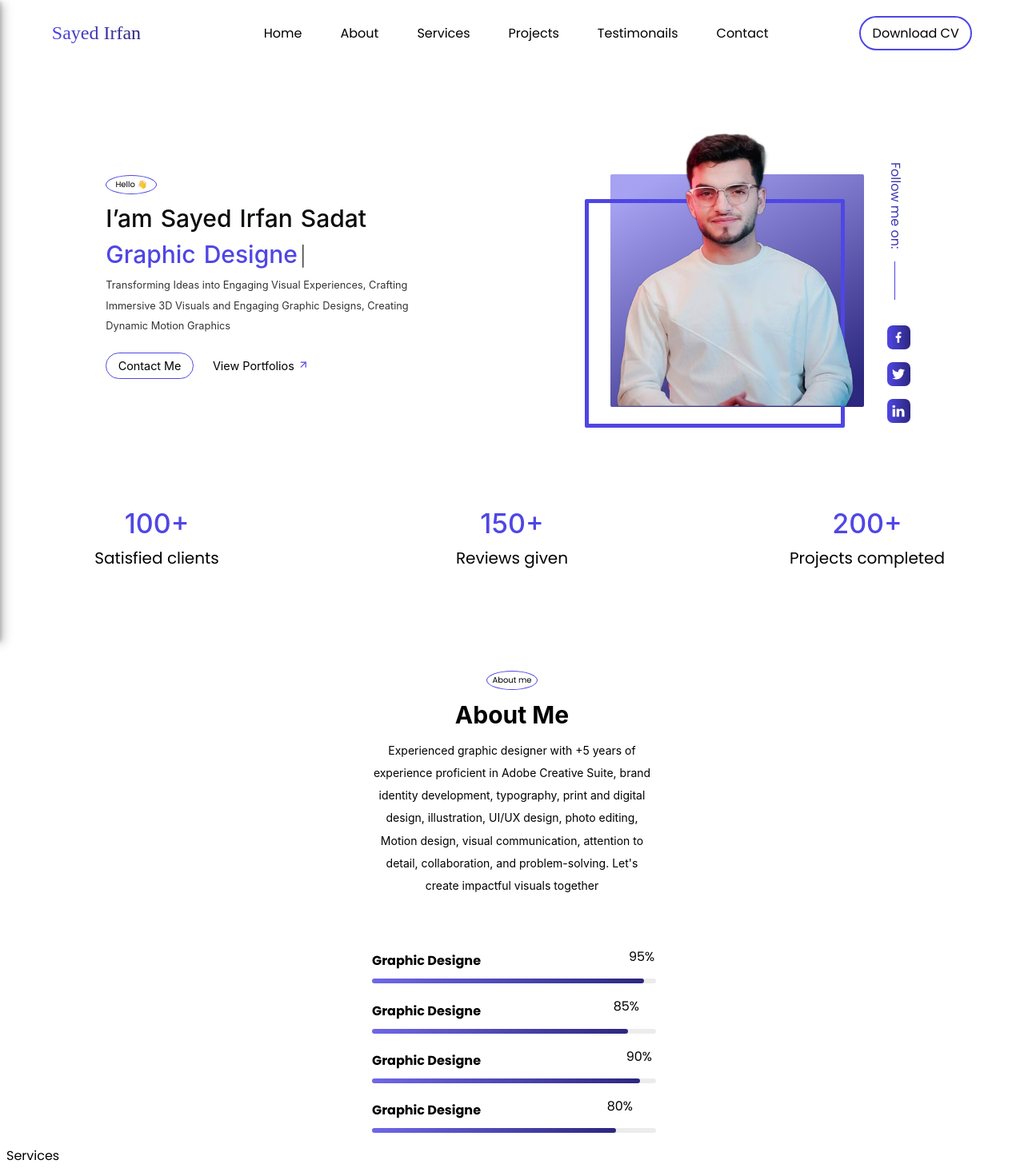
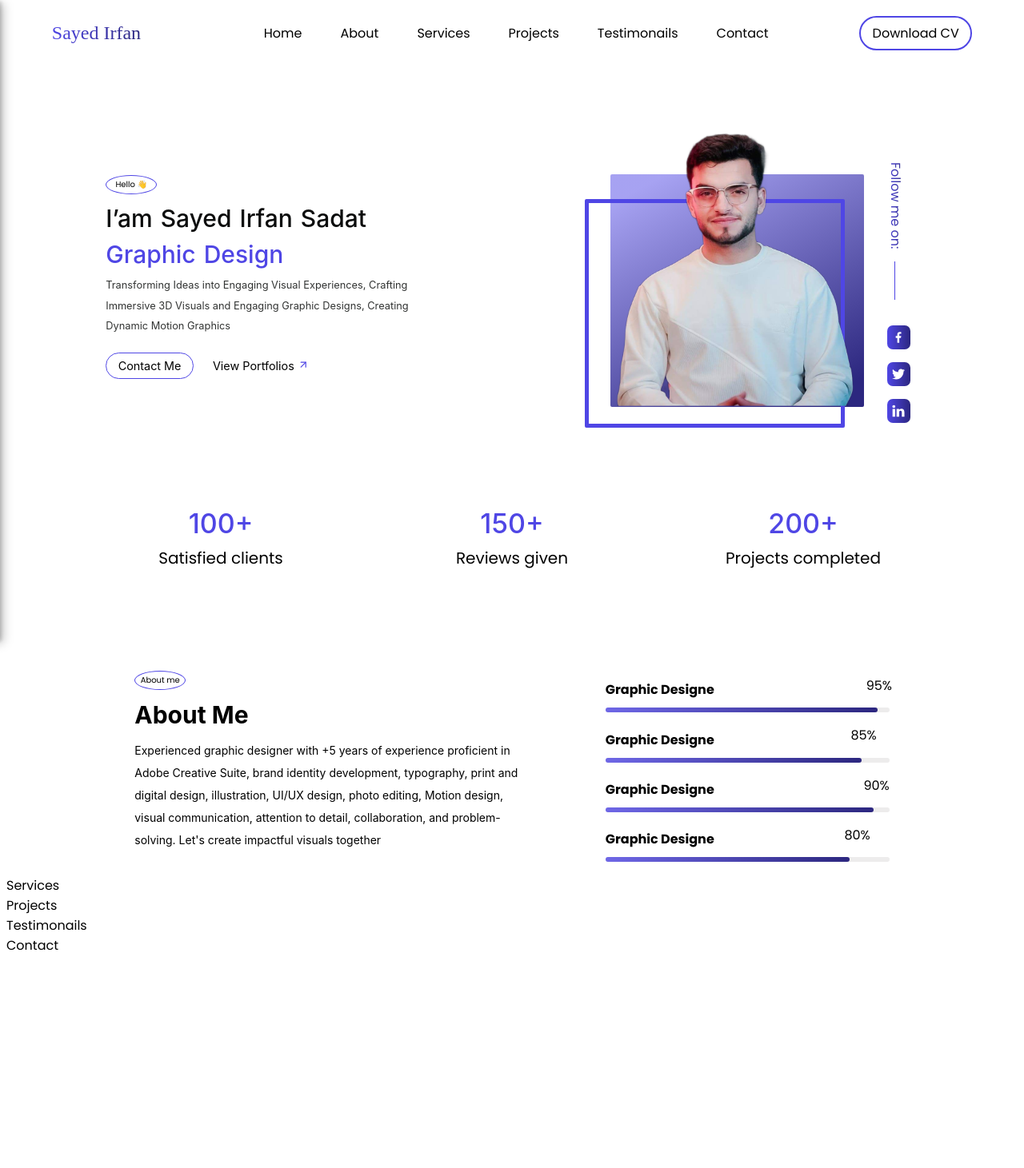
Before and after one commit to zainabturkmen/S-I-S, a React (Create React App) app: page / in a window 1280 px wide. Shown: the top 1461 px of the page at 80% size. After the commit the page ends 1203 px from the top, so only its background shows below. Built offline with nearby package versions, Linux system fonts and the light colour scheme; a web font is replaced by a local one.

Commit message:
adding updates

```diff
--- a/src/components/About.js
+++ b/src/components/About.js
@@ -155,12 +155,11 @@ const Wrapper = styled.div`
     margin-right: 1.5em;
   }
 
-  /* @media (min-width: 1000px) {
+  @media (min-width: 1000px) {
     .container {
       display: flex;
       flex-direction: row;
-      justify-content: space-between;
-      gap: 5em;
+      justify-content: space-around;
       width: 1000px;
     }
 
@@ -176,7 +175,7 @@ const Wrapper = styled.div`
       width: 500px;
       line-height: 2em;
     }
-  } */
+  }
   /* @media (min-width: 1500px) {
     .container {
     }
--- a/src/components/Hero.js
+++ b/src/components/Hero.js
@@ -330,7 +330,6 @@ const Wrapper = styled.div`
       display: flex;
       flex-direction: row;
       justify-content: center;
-      gap: 5em;
       padding-bottom: 3em;
     }
 
```
